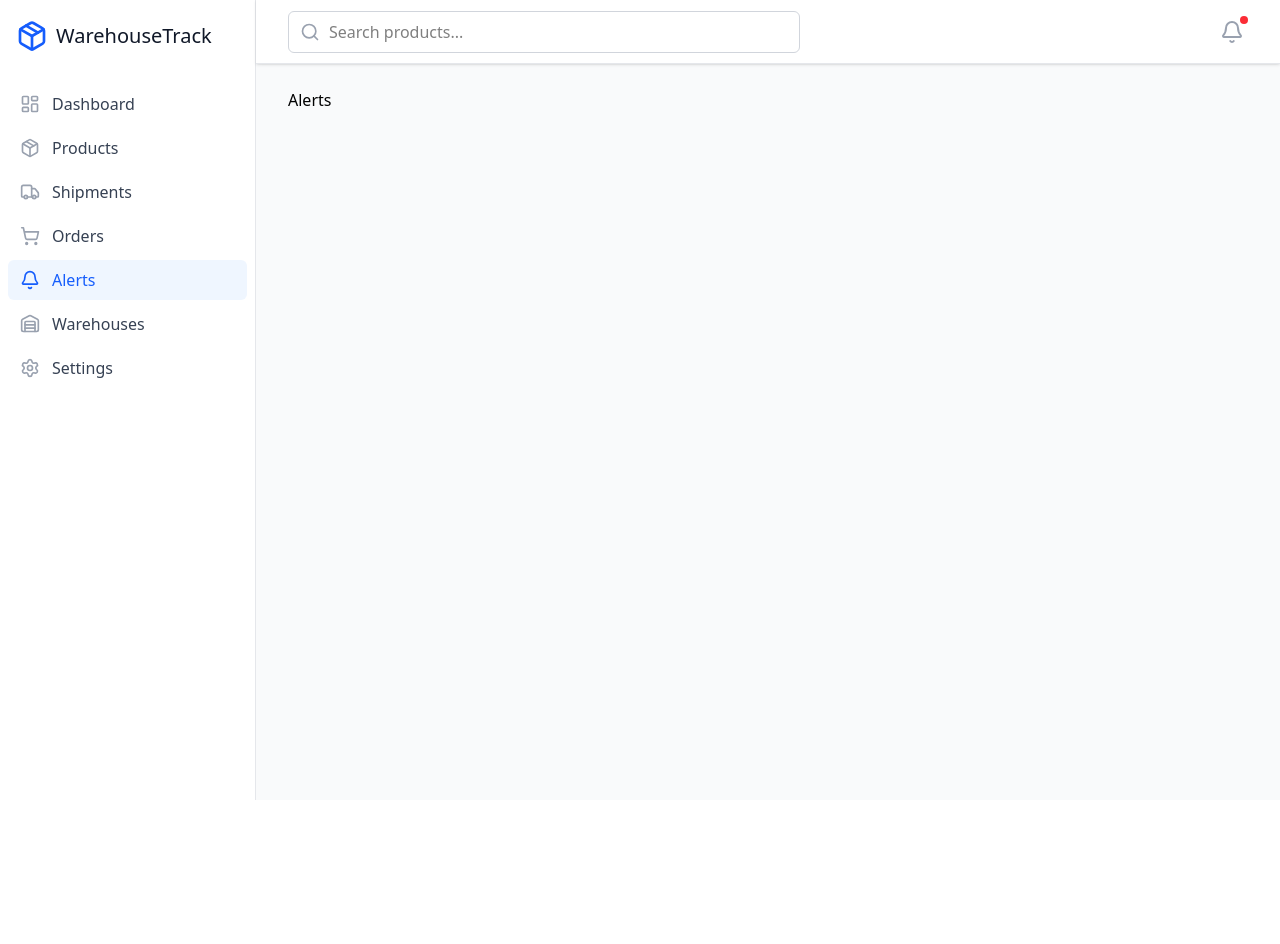
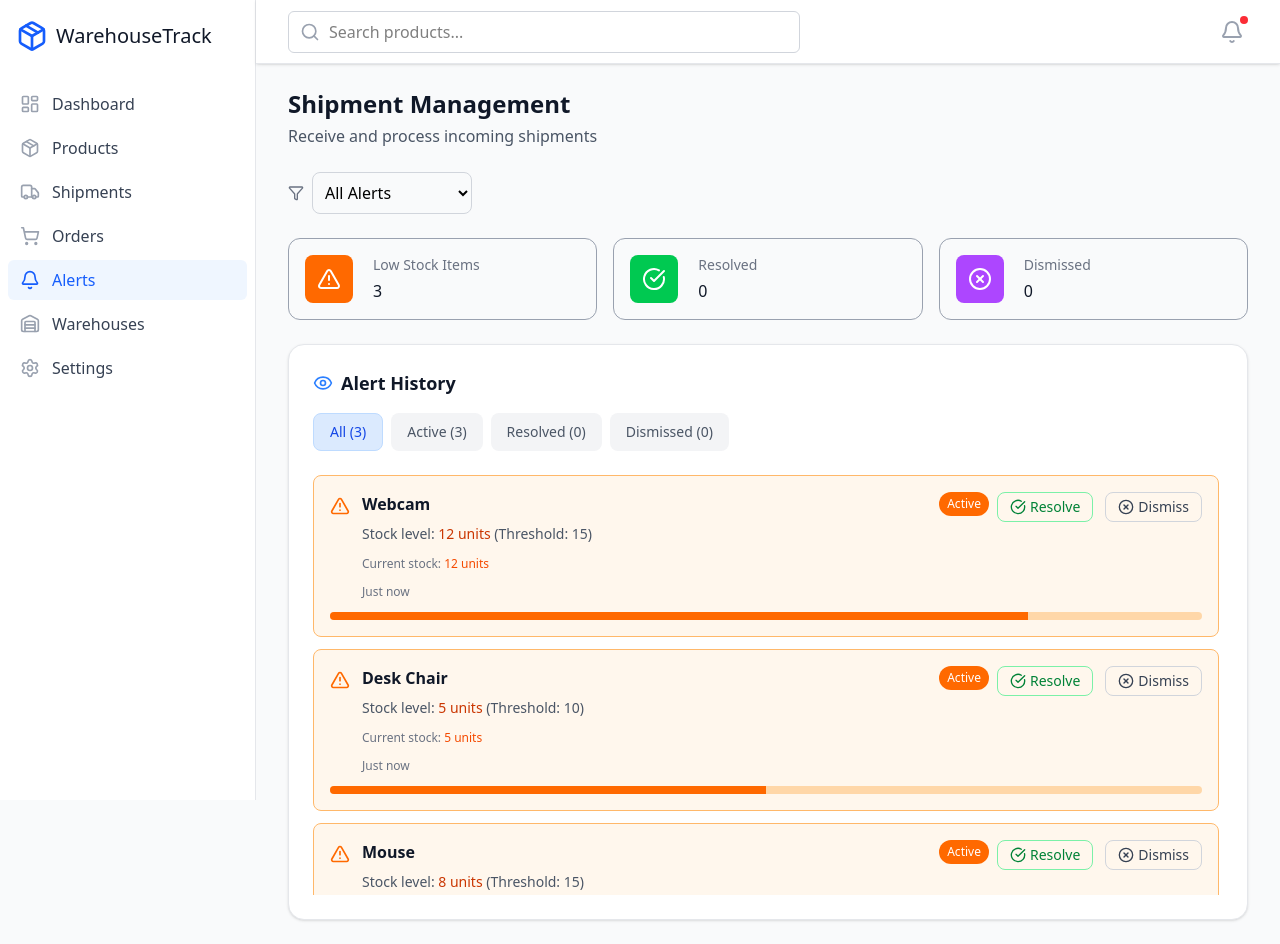
Before and after one commit to yjrajput/Warehouse-project, a React app in the folder frontend/: page / in a window 1280 px wide. Both pictures are taken after a click on the button "Alerts". Before the commit the page ends 800 px from the top, so only its background shows below. Built offline with nearby package versions, Linux system fonts and the light colour scheme; the HTML template or start-up script is replaced by a standard one.

Commit message:
Alert Component Complete

```diff
--- a/frontend/src/pages/Alerts.jsx
+++ b/frontend/src/pages/Alerts.jsx
@@ -1,9 +1,247 @@
-import React from 'react'
+import { useState } from "react";
+import { useInventory } from "../contextAPI/InventoryContext";
+import { AlertTriangle, CheckCircle, XCircle, Filter, Eye } from "lucide-react";
+import StateCard from "../components/StateCard";
 
 const Alerts = () => {
+  const { alerts, resolveAlert, dismissAlert, products } = useInventory();
+  const [filterStatus, setFilterStatus] = useState("all");
+  const [activeTab, setActiveTab] = useState("all");
+
+  const filteredAlerts = alerts.filter((alert) => {
+    if (activeTab === "all") return true;
+    return alert.status === activeTab;
+  });
+
+  const activeCount = alerts.filter((a) => a.status === "active").length;
+  const resolvedCount = alerts.filter((a) => a.status === "resolved").length;
+  const dismissedCount = alerts.filter((a) => a.status === "dismissed").length;
+
+  const getTimestamp = (date) => {
+    const now = new Date();
+    const alertDate = new Date(date);
+    const diffMs = now.getTime() - alertDate.getTime();
+    const diffMins = Math.floor(diffMs / 60000);
+    const diffHours = Math.floor(diffMs / 3600000);
+    const diffDays = Math.floor(diffMs / 86400000);
+
+    if (diffMins < 1) return "Just now";
+    if (diffMins < 60) return `${diffMins} min${diffMins > 1 ? "s" : ""} ago`;
+    if (diffHours < 24)
+      return `${diffHours} hour${diffHours > 1 ? "s" : ""} ago`;
+    return `${diffDays} day${diffDays > 1 ? "s" : ""} ago`;
+  };
+
+  const getProduct = (productId) => products.find((p) => p.id === productId);
+
+  const renderEmpty = (icon, message) => (
+    <div className="text-center py-10 text-gray-500">
+      {icon}
+      <p className="mt-3 text-sm">{message}</p>
+    </div>
+  );
+
+  const renderAlert = (alert) => {
+    const product = getProduct(alert.productId);
+
+    const statusColors = {
+      active: "border-orange-300 bg-orange-50",
+      resolved: "border-green-300 bg-green-50",
+      dismissed: "border-gray-300 bg-gray-50",
+    };
+
+    return (
+      <div
+        key={alert.id}
+        className={`rounded-lg border p-4 transition-all duration-300 hover:shadow-md ${statusColors[alert.status]}`}
+      >
+        <div className="flex items-start justify-between">
+          <div className="flex items-start gap-3 flex-1">
+            <div className="flex-shrink-0 mt-1">
+              {alert.status === "active" && (
+                <AlertTriangle className="h-5 w-5 text-orange-500" />
+              )}
+              {alert.status === "resolved" && (
+                <CheckCircle className="h-5 w-5 text-green-500" />
+              )}
+              {alert.status === "dismissed" && (
+                <XCircle className="h-5 w-5 text-gray-500" />
+              )}
+            </div>
+
+            <div className="flex-1 min-w-0">
+              <div className="flex items-start justify-between gap-2 mb-2">
+                <h4 className="text-gray-900 font-semibold">
+                  {alert.productName}
+                </h4>
+                <span
+                  className={`text-white text-xs px-2 py-1 rounded-full ${
+                    alert.status === "active"
+                      ? "bg-orange-500"
+                      : alert.status === "resolved"
+                      ? "bg-green-500"
+                      : "bg-gray-500"
+                  }`}
+                >
+                  {alert.status.charAt(0).toUpperCase() + alert.status.slice(1)}
+                </span>
+              </div>
+
+              <p className="text-sm text-gray-600 mb-3">
+                Stock level:{" "}
+                <span className="text-orange-700 font-medium">
+                  {alert.quantity} units
+                </span>{" "}
+                (Threshold: {alert.threshold})
+              </p>
+
+              {product && (
+                <div className="mb-3 text-xs text-gray-500">
+                  <span>Current stock: </span>
+                  <span
+                    className={`font-medium ${
+                      product.quantity <= product.reorderThreshold
+                        ? "text-orange-600"
+                        : "text-green-600"
+                    }`}
+                  >
+                    {product.quantity} units
+                  </span>
+                </div>
+              )}
+
+              <p className="text-xs text-gray-500">
+                {getTimestamp(alert.timestamp)}
+              </p>
+            </div>
+          </div>
+
+          {alert.status === "active" && (
+            <div className="flex md:flex-row flex-col gap-3 ml-2 flex-shrink-0">
+              <button
+                onClick={() => resolveAlert(alert.id)}
+                className="flex items-center gap-1 border border-green-300 text-green-700 text-sm px-3 py-1 rounded-lg hover:bg-green-50 transition "
+              >
+                <CheckCircle className="h-4 w-4" />
+                Resolve
+              </button>
+              <button
+                onClick={() => dismissAlert(alert.id)}
+                className="flex items-center gap-1 border border-gray-300 text-gray-700 text-sm px-3 py-1 rounded-lg hover:bg-gray-50 transition"
+              >
+                <XCircle className="h-4 w-4" />
+                Dismiss
+              </button>
+            </div>
+          )}
+        </div>
+
+        {alert.status === "active" && (
+          <div className="mt-3">
+            <div className="h-2 w-full overflow-hidden rounded-full bg-orange-200">
+              <div
+                className="h-full bg-orange-500 transition-all duration-500"
+                style={{
+                  width: `${Math.min(
+                    (alert.quantity / alert.threshold) * 100,
+                    100
+                  )}%`,
+                }}
+              />
+            </div>
+          </div>
+        )}
+      </div>
+    );
+  };
+
   return (
-    <div>Alerts</div>
-  )
-}
+    <div className="space-y-6">
 
-export default Alerts
+      <div>
+        <h1 className="text-2xl font-bold text-gray-900">Shipment Management</h1>
+        <p className="mt-1 text-gray-600">
+          Receive and process incoming shipments
+        </p>
+      </div>
+
+      <div className="flex items-center gap-2">
+        <Filter className="h-4 w-4 text-gray-500" />
+        <select
+          value={filterStatus}
+          onChange={(e) => {
+            setFilterStatus(e.target.value);
+            setActiveTab(e.target.value);
+          }}
+          className="w-40 border border-gray-300 rounded-lg p-2 focus:ring-2 focus:ring-blue-500 outline-none"
+        >
+          <option value="all">All Alerts</option>
+          <option value="active">Active</option>
+          <option value="resolved">Resolved</option>
+          <option value="dismissed">Dismissed</option>
+        </select>
+      </div>
+
+
+      <div className="grid grid-cols-1 gap-4 sm:grid-cols-3">
+        <StateCard
+          title="Low Stock Items"
+          value={activeCount}
+          icon={AlertTriangle}
+          color="orange"
+        />
+        <StateCard
+          title="Resolved"
+          value={resolvedCount}
+          icon={CheckCircle}
+          color="green"
+        />
+        <StateCard
+          title="Dismissed"
+          value={dismissedCount}
+          icon={XCircle}
+          color="purple"
+        />
+      </div>
+
+      <div className="bg-white border border-gray-200 rounded-2xl shadow-sm p-6">
+        <div className="flex items-center gap-2 mb-4">
+          <Eye className="h-5 w-5 text-blue-500" />
+          <h2 className="text-lg font-semibold text-gray-900">Alert History</h2>
+        </div>
+
+        <div className="flex flex-wrap gap-2 mb-6">
+          {[
+            { label: `All (${alerts.length})`, value: "all" },
+            { label: `Active (${activeCount})`, value: "active" },
+            { label: `Resolved (${resolvedCount})`, value: "resolved" },
+            { label: `Dismissed (${dismissedCount})`, value: "dismissed" },
+          ].map((tab) => (
+            <button
+              key={tab.value}
+              onClick={() => setActiveTab(tab.value)}
+              className={`px-4 py-2 rounded-lg text-sm font-medium transition-all duration-200 ${
+                activeTab === tab.value
+                  ? "bg-blue-100 text-blue-700 border border-blue-200"
+                  : "text-gray-600 bg-gray-100 hover:bg-gray-200"
+              }`}
+            >
+              {tab.label}
+            </button>
+          ))}
+        </div>
+
+        <div className="space-y-3 max-h-[420px] overflow-y-auto pr-1">
+          {filteredAlerts.length > 0
+            ? filteredAlerts.map((alert) => renderAlert(alert))
+            : renderEmpty(
+                <AlertTriangle className="mx-auto h-12 w-12 text-gray-400" />,
+                "No alerts found"
+              )}
+        </div>
+      </div>
+    </div>
+  );
+};
+
+export default Alerts;
```
